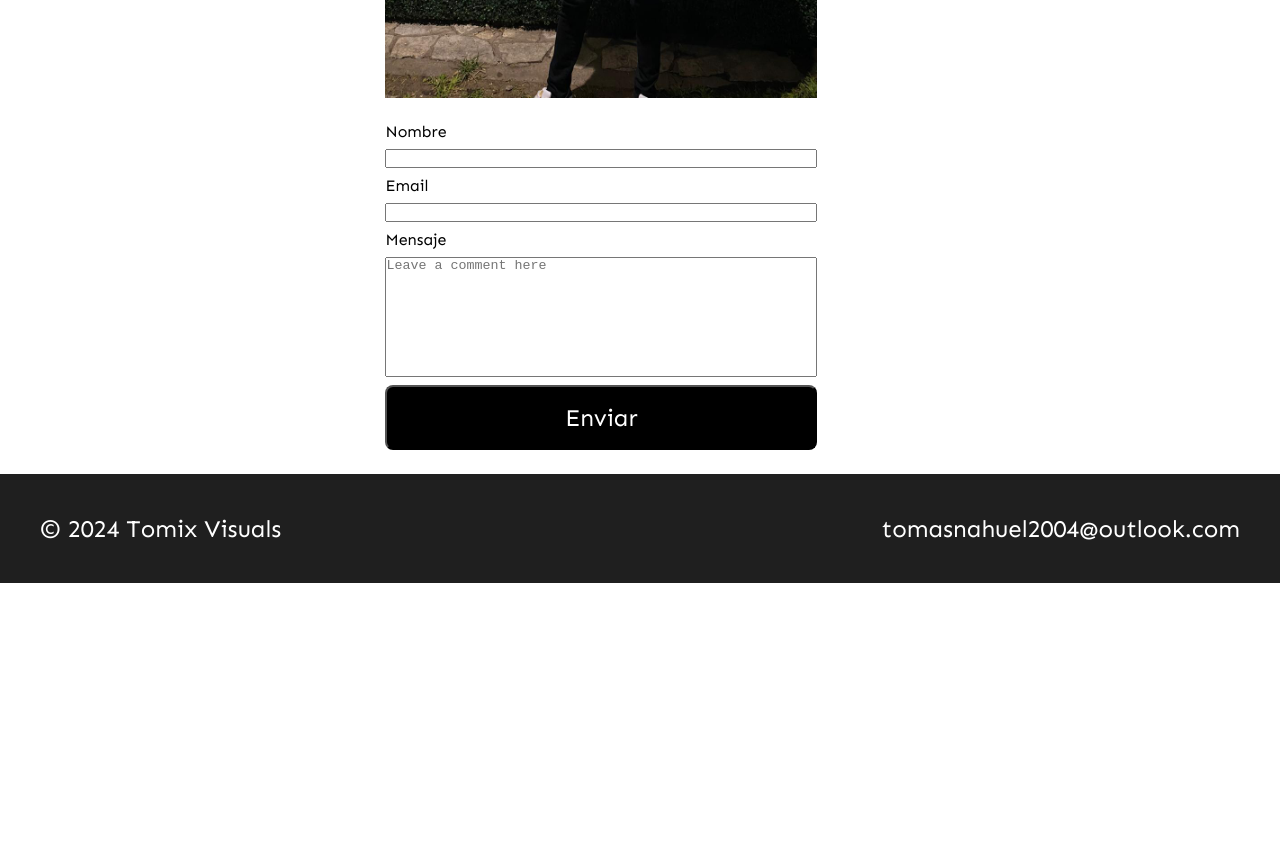
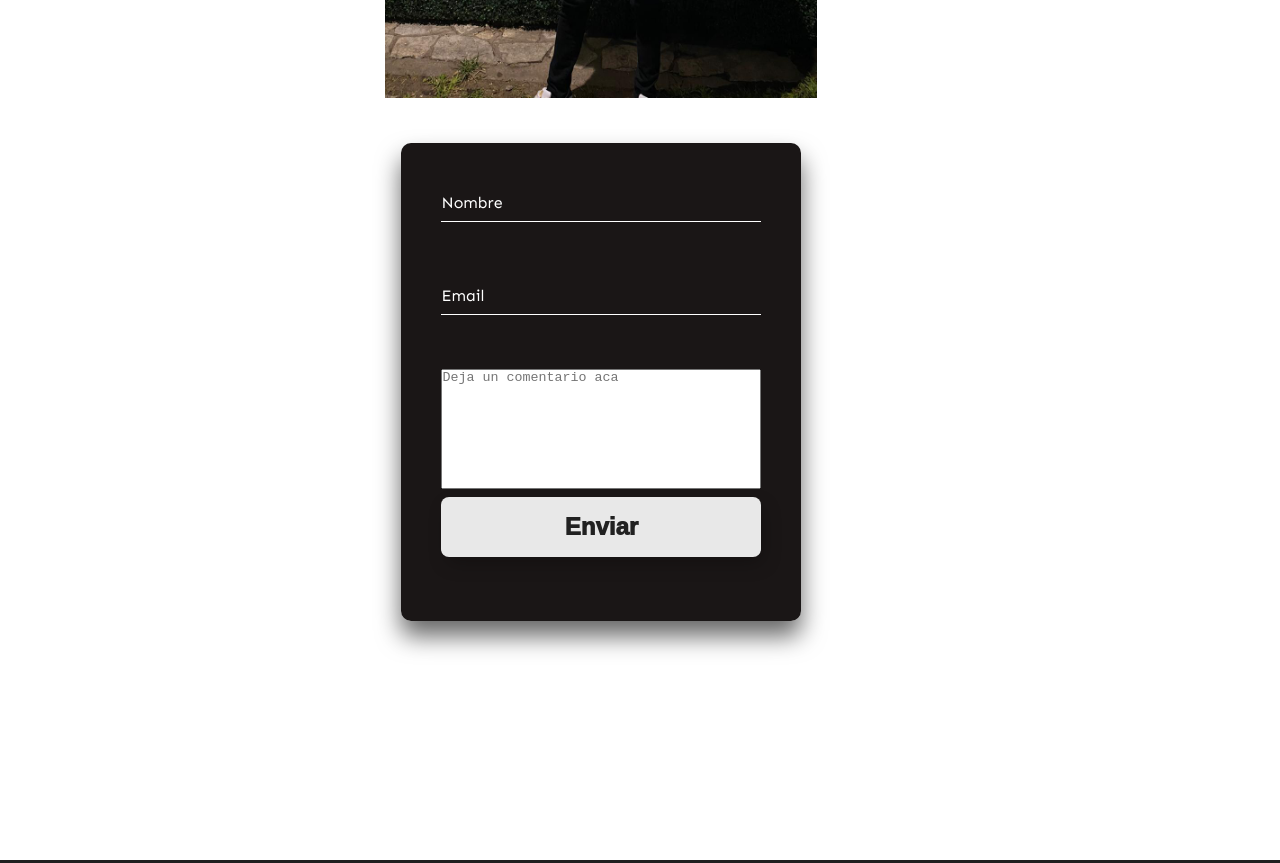
Before and after one commit to iTzTomitox/Portfolio-Tomas-Beron, a plain HTML site: page pages/contacto.html in a window 1280 px wide. Shown: the part 720-1583 px from the top of the page. Before the commit the page ends 1303 px from the top, so only its background shows below. Drawn offline with Linux system fonts and the light colour scheme.

Commit message:
Formulario

```diff
--- a/css/style.css
+++ b/css/style.css
@@ -334,7 +334,72 @@ footer div h3 {
 
 .form-container {
     grid-column-start: 6;
-    grid-row-start: 2;
+    grid-row-start: 15;
+}
+
+.form-box {
+    position: absolute;
+    top: 50%;
+    left: 50%;
+    width: 400px;
+    padding: 40px;
+    transform: translate(-50%, -50%);
+    background: rgba(24, 20, 20, 0.987);
+    box-sizing: border-box;
+    box-shadow: 0 15px 25px rgba(0, 0, 0, .6);
+    border-radius: 10px;
+}
+
+.form-box,
+.form-group {
+    position: relative;
+}
+
+.form-box input,
+.form-group input {
+    width: 100%;
+    padding: 10px 0;
+    font-size: 16px;
+    color: #fff;
+    margin-bottom: 30px;
+    border: none;
+    border-bottom: 1px solid #fff;
+    outline: none;
+    background: transparent;
+}
+
+.form-box label,
+.form-group label {
+    position: absolute;
+    top: 0;
+    left: 0;
+    padding: 10px 0;
+    font-size: 16px;
+    color: #fff;
+    pointer-events: none;
+    transition: .5s;
+}
+
+.form-box .form-group input:focus~label,
+.form-box .form-group input:valid~label {
+    top: -20px;
+    left: 0;
+    color: #bdb8b8;
+    font-size: 12px;
+}
+
+.form-box form a {
+    position: relative;
+    display: inline-block;
+    padding: 10px 20px;
+    color: #ffffff;
+    font-size: 16px;
+    text-decoration: none;
+    text-transform: uppercase;
+    overflow: hidden;
+    transition: .5s;
+    margin-top: 40px;
+    letter-spacing: 4px
 }
 
 .form-group {
@@ -342,6 +407,7 @@ footer div h3 {
     flex-direction: column;
     margin-bottom: 24px;
     gap: 8px;
+
 }
 
 textarea {
@@ -370,12 +436,49 @@ textarea {
 }
 
 .button-form {
-    color: white;
-    background-color: black;
-    padding: 16px;
-    font-family: Sen;
+    padding: 16px 24px;
+    border: 0;
+    border-radius: 8px;
+    color: #212121;
+    z-index: 1;
+    background: #e8e8e8;
+    position: relative;
+    font-weight: 1000;
     font-size: 24px;
+    -webkit-box-shadow: 4px 8px 19px -3px rgba(0, 0, 0, 0.27);
+    box-shadow: 4px 8px 19px -3px rgba(0, 0, 0, 0.27);
+    transition: all 250ms;
+    overflow: hidden;
+}
+
+.button-form::before {
+    content: "";
+    position: absolute;
+    top: 50%;
+    left: 50%;
+    height: 0;
+    width: 0;
     border-radius: 8px;
+    background-color: #212121;
+    z-index: -1;
+    -webkit-box-shadow: 4px 8px 19px -3px rgba(0, 0, 0, 0.27);
+    box-shadow: 4px 8px 19px -3px rgba(0, 0, 0, 0.27);
+    transition: all 250ms;
+}
+
+.button-form:hover {
+    color: #e8e8e8;
+}
+
+.button-form:hover::before {
+    width: 100%;
+    top: 0;
+    left: 0;
+    height: 100%;
+}
+
+.button-form:active {
+    transform: scale(80%);
 }
 
 .container-sobre-mi p {
--- a/pages/contacto.html
+++ b/pages/contacto.html
@@ -53,21 +53,32 @@
 
             <div class="form-container">
                 <section>
+                    <div class="form-box">
                         <form>
+
                             <div class="form-group">
+                                <input type="text" class="form-control" id="form-input-name" name="sender_name"
+                                    required>
                                 <label for="form-input-name" class="form-label">Nombre</label>
-                            <input type="text" class="form-control" id="form-input-name" name="sender_name" required>
+                            </div>
 
+                            <div class="form-group">
+
+                                <input type="email" class="form-control" id="form-input-email" name="sender_email"
+                                    required>
                                 <label for="form-input-email" class="form-label">Email</label>
-                            <input type="email" class="form-control" id="form-input-email" name="sender_email" required>
 
+                            </div>
+
+                            <div class="form-group">
                                 <label for="form-input-mensaje">Mensaje</label>
-                            <textarea class="form-control" id="form-input-mensaje" placeholder="Leave a comment here"
-                                name="sender_message" required></textarea>
+                                <textarea class="form-control" id="form-input-mensaje"
+                                    placeholder="Deja un comentario aca" name="sender_message" required></textarea>
 
                                 <button type="submit" class="button-form">Enviar</button>
                             </div>
                         </form>
+                    </div>
                 </section>
             </div>
         </div>
```
Lines whose indentation alone changed are shown as unchanged.
